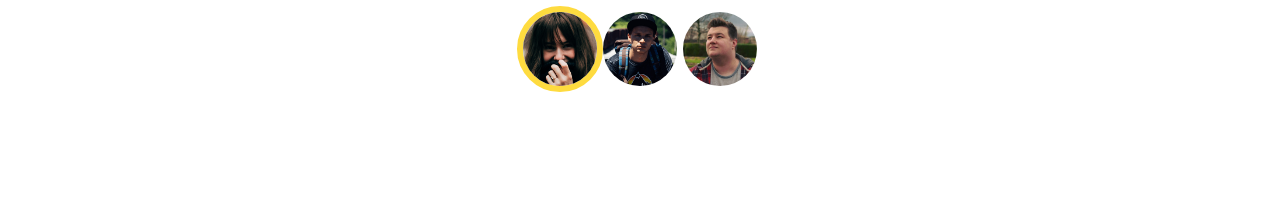
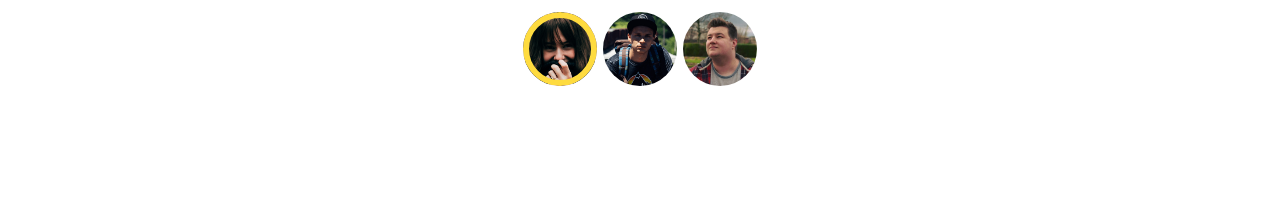
Before and after one commit to Strolse/surfboard-company, a plain HTML site: page index.html in a window 1280 px wide. Shown: the part 2179-2378 px from the top of the page. Drawn offline with nearby package versions, Linux system fonts and the light colour scheme.

Commit message:
добавила желтый круг в аватар блока переключатель

```diff
--- a/css/blocks/_avatar-click.scss
+++ b/css/blocks/_avatar-click.scss
@@ -3,20 +3,24 @@
   height: 74px;
   border-radius: 50%;
   overflow: hidden;
-  outline: 6px solid transparent;
   position: relative;
 
   &--active {
-    outline-color: $yellow;
+    &:before {
+      content: "";
+      width: 62px;
+      height: 62px;
+      border-radius: 50%;
+      border: 6px solid $yellow;
+      position: absolute;
+      display: block;
+    }
   }
 }
 
 .avatar-click__link {
-  position: absolute;
-  top: 0;
-  left: 0;
-  right: 0;
-  bottom: 0;
+  width: 100%;
+  height: 100%;
   display: block;
 }
 
--- a/css/blocks/_reviews.scss
+++ b/css/blocks/_reviews.scss
@@ -46,6 +46,7 @@
 .reviews__switcher {
   display: flex;
   justify-content: center;
+
 }
 
 .reviews__switcher-item {
```
Also changed, not shown: css/main.css.
